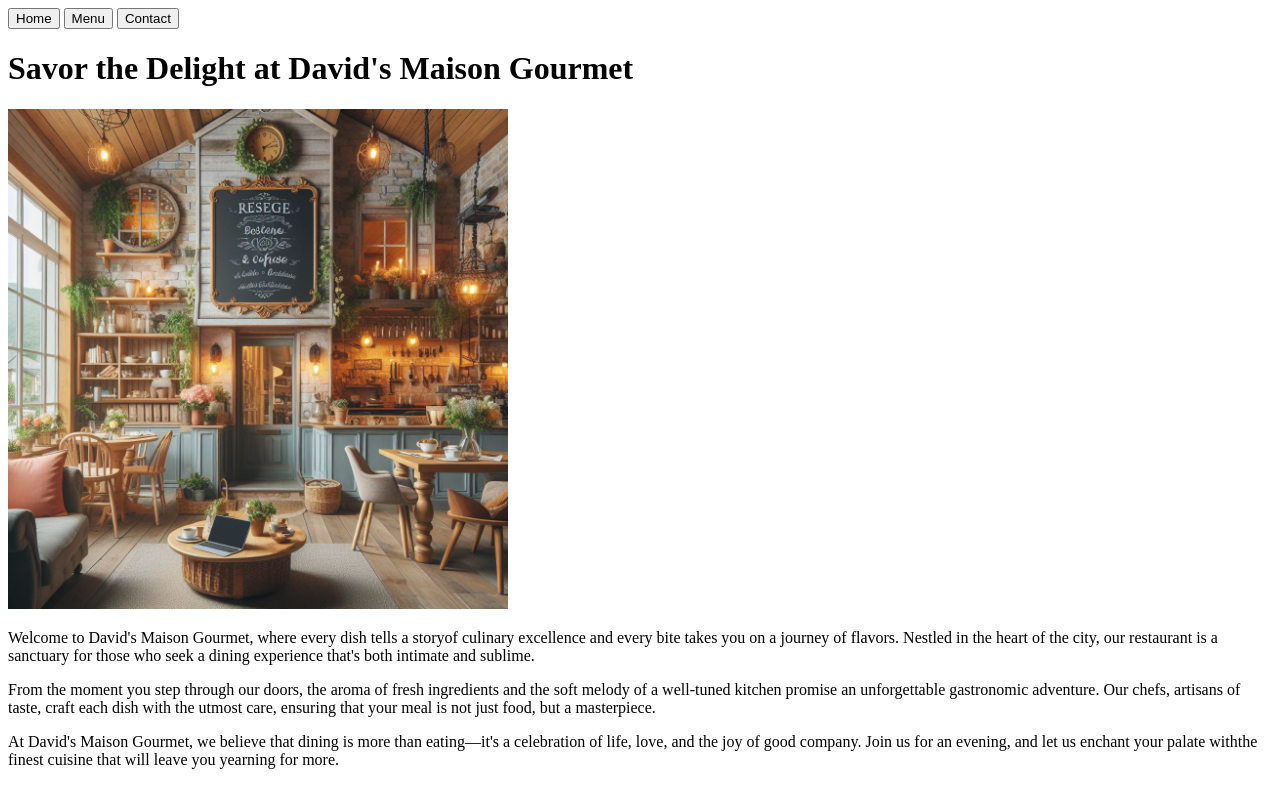
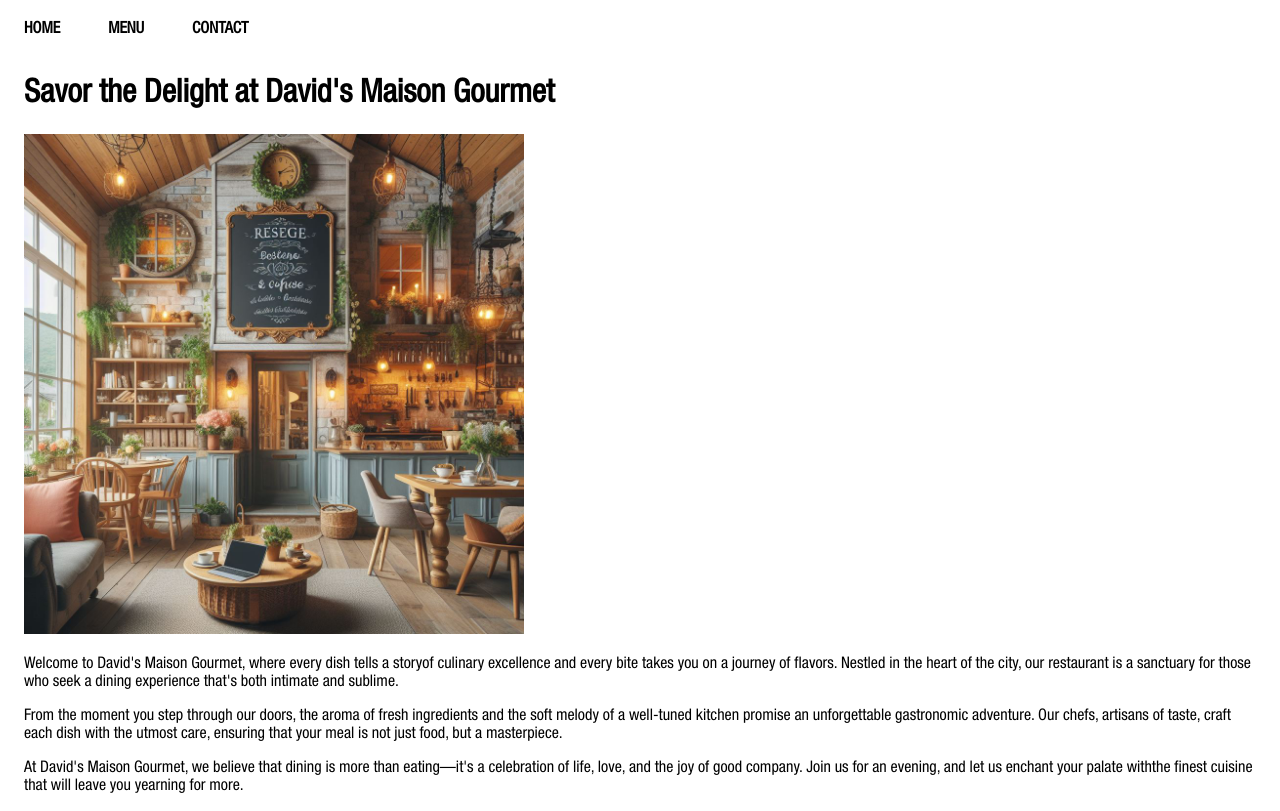
Before and after one commit to davidagredano/restaurant-page, a website built with webpack: page src/index.html in a window 1280 px wide. Built offline with nearby package versions, Linux system fonts and the light colour scheme.

Commit message:
Update navigation styling and add font file support

```diff
--- a/src/index.html
+++ b/src/index.html
@@ -5,12 +5,12 @@
     <meta name="viewport" content="width=device-width, initial-scale=1.0" />
     <title>David's Maison Gourmet</title>
   </head>
-  <body>
+  <body class="page-body">
     <header>
-      <nav>
-        <button id="home-btn">Home</button>
-        <button id="menu-btn">Menu</button>
-        <button id="contact-btn">Contact</button>
+      <nav class="nav">
+        <button id="home-btn" class="nav__button">Home</button>
+        <button id="menu-btn" class="nav__button">Menu</button>
+        <button id="contact-btn" class="nav__button">Contact</button>
       </nav>
     </header>
     <div id="content"></div>
--- a/src/style.css
+++ b/src/style.css
@@ -0,0 +1,35 @@
+@font-face {
+  font-family: "Helvetica Neue Condensed";
+  src: url("./HelveticaNeue-Condensed.otf") format("opentype");
+  font-weight: 400;
+  font-style: normal;
+}
+
+.page-body {
+  font-family: "Helvetica Neue Condensed", sans-serif;
+  margin: 0;
+  padding: 0 1.5rem
+}
+
+.nav {
+  display: flex;
+  align-items: center;
+  gap: 3rem;
+  padding: 1rem 0;
+}
+
+.nav__button {
+  background: none;
+  border: none;
+  padding: 4px 0 0 0;
+  font-family: "Helvetica Neue Condensed", sans-serif;
+  font-size: 1rem;
+  font-weight: 700;
+  text-transform: uppercase;
+  text-rendering: optimizeLegibility;
+  cursor: pointer;
+}
+
+.nav__button:hover {
+  opacity: 0.75;
+}
--- a/webpack.config.js
+++ b/webpack.config.js
@@ -21,6 +21,10 @@ module.exports = {
         test: /\.(png|svg|jpg|jpeg|gif)$/,
         type: "asset/resource",
       },
+      {
+        test: /\.(woff|woff2|eot|ttf|otf)$/i,
+        type: "asset/resource",
+      },
     ],
   },
   plugins: [
```
Also changed, not shown: src/HelveticaNeue-Condensed.otf (added).
